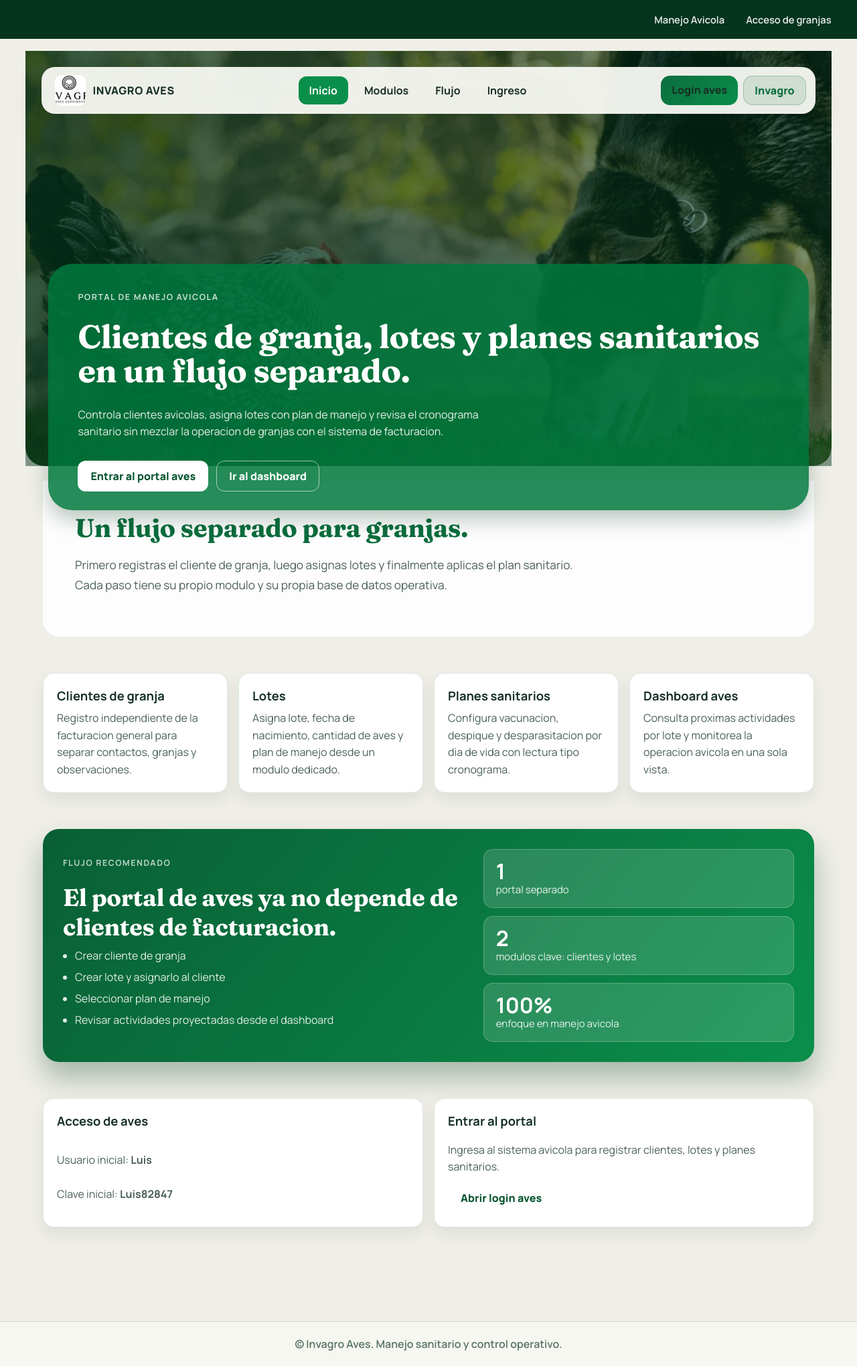
After one commit to Luisfer8904/Sistema-de-facturacion-Invagro, a Flask app: page /aves in a window 1280 px wide. The commit adds this page. Shown: the whole page at 67% size. Run offline with Flask 3, Linux system fonts and the light colour scheme; parts of the project's set-up code (start-up, migrations or seed data) failed here and were passed over.

Commit message:
Separar portal aves con login y clientes propios

```diff
--- a/backend/app.py
+++ b/backend/app.py
@@ -44,8 +44,10 @@ from reportlab.platypus import (
 from models import (
     AbonoFactura,
     AjustesNegocio,
-    AvesCliente,
+    AvesGranjaCliente,
+    AvesLote,
     AvesPlan,
+    AvesUser,
     Categoria,
     Cliente,
     ChatAudit,
@@ -78,6 +80,24 @@ def create_app():
         )
     else:
         app.config["CHAT_DB_URI"] = None
+
+    with app.app_context():
+        db.create_all()
+        try:
+            aves_user = AvesUser.query.filter_by(username="Luis").first()
+            if not aves_user:
+                db.session.add(
+                    AvesUser(
+                        username="Luis",
+                        password=generate_password_hash("Luis82847"),
+                        nombre_completo="Luis",
+                        activo=True,
+                        fecha_creacion=datetime.utcnow(),
+                    )
+                )
+                db.session.commit()
+        except SQLAlchemyError:
+            db.session.rollback()
 
     app.config["CHAT_LLM_API_KEY"] = os.getenv("CHAT_LLM_API_KEY")
     app.config["CHAT_LLM_BASE_URL"] = os.getenv(
@@ -1528,6 +1548,10 @@ def create_app():
     def landing():
         return render_template("landing.html")
 
+    @app.get("/aves")
+    def aves_landing():
+        return render_template("aves_landing.html")
+
     def normalize_portal_target(raw_value):
         return "aves" if (raw_value or "").strip().lower() == "aves" else "interno"
 
@@ -1582,7 +1606,7 @@ def create_app():
     def build_aves_upcoming_activities(limit=None, days_ahead=None):
         today = datetime.utcnow().date()
         try:
-            clientes_aves = AvesCliente.query.filter_by(activo=True).all()
+            lotes_aves = AvesLote.query.filter_by(activo=True).all()
             planes_aves = AvesPlan.query.filter_by(activo=True).all()
         except SQLAlchemyError:
             db.session.rollback()
@@ -1596,17 +1620,17 @@ def create_app():
             planes_by_name.setdefault(key, []).append(plan_aves)
 
         activities = []
-        for cliente_aves in clientes_aves:
-            if not cliente_aves.fecha_nacimiento:
+        for lote_aves in lotes_aves:
+            if not lote_aves.fecha_nacimiento:
                 continue
-            client_plan_key = (cliente_aves.plan_nombre or "").strip().lower()
+            client_plan_key = (lote_aves.plan_nombre or "").strip().lower()
             selected_plans = planes_by_name.get(client_plan_key, [])
             if not selected_plans:
                 continue
             for plan_aves in selected_plans:
                 if plan_aves.edad_dias is None or plan_aves.edad_dias < 0:
                     continue
-                scheduled_date = cliente_aves.fecha_nacimiento + timedelta(
+                scheduled_date = lote_aves.fecha_nacimiento + timedelta(
                     days=int(plan_aves.edad_dias)
                 )
                 if scheduled_date < today:
@@ -1616,9 +1640,9 @@ def create_app():
                     continue
                 activities.append(
                     {
-                        "lote_nombre": cliente_aves.nombre,
-                        "cliente_nombre": cliente_aves.encargado or "-",
-                        "lote_id": cliente_aves.id,
+                        "lote_nombre": lote_aves.nombre,
+                        "cliente_nombre": lote_aves.encargado or "Cliente sin asignar",
+                        "lote_id": lote_aves.id,
                         "plan_nombre": plan_aves.plan_nombre,
                         "actividad_nombre": plan_aves.nombre,
                         "tipo": plan_aves.tipo,
@@ -1664,7 +1688,10 @@ def create_app():
                 )
 
             try:
-                user = User.query.filter_by(username=username, activo=True).first()
+                if portal_target == "aves":
+                    user = AvesUser.query.filter_by(username=username, activo=True).first()
+                else:
+                    user = User.query.filter_by(username=username, activo=True).first()
             except SQLAlchemyError:
                 return render_template(
                     "login.html",
@@ -1754,8 +1781,8 @@ def create_app():
         if not session.get("user"):
             return redirect(url_for("login", portal="aves"))
         try:
-            aves_clientes_count = Cliente.query.count()
-            aves_lotes_count = AvesCliente.query.filter_by(activo=True).count()
+            aves_clientes_count = AvesGranjaCliente.query.filter_by(activo=True).count()
+            aves_lotes_count = AvesLote.query.filter_by(activo=True).count()
             aves_planes_count = (
                 db.session.query(func.count(func.distinct(AvesPlan.plan_nombre)))
                 .filter(AvesPlan.activo.is_(True))
@@ -1791,21 +1818,27 @@ def create_app():
         error = None
         form_values = {
             "nombre": "",
+            "contacto": "",
             "telefono": "",
             "email": "",
             "direccion": "",
+            "observaciones": "",
         }
 
         if request.method == "POST":
             nombre = (request.form.get("nombre") or "").strip()
+            contacto = (request.form.get("contacto") or "").strip() or None
             telefono = (request.form.get("telefono") or "").strip() or None
             email = (request.form.get("email") or "").strip() or None
             direccion = (request.form.get("direccion") or "").strip() or None
+            observaciones = (request.form.get("observaciones") or "").strip() or None
             form_values = {
                 "nombre": nombre,
+                "contacto": contacto or "",
                 "telefono": telefono or "",
                 "email": email or "",
                 "direccion": direccion or "",
+                "observaciones": observaciones or "",
             }
 
             if not nombre:
@@ -1813,11 +1846,14 @@ def create_app():
 
             if not error:
                 try:
-                    cliente = Cliente(
+                    cliente = AvesGranjaCliente(
                         nombre=nombre,
+                        contacto=contacto,
                         telefono=telefono,
                         email=email,
                         direccion=direccion,
+                        observaciones=observaciones,
+                        activo=True,
                         fecha_registro=datetime.utcnow(),
                     )
                     db.session.add(cliente)
@@ -1828,7 +1864,7 @@ def create_app():
                     error = "No se pudo guardar el cliente."
 
         try:
-            clientes_count = Cliente.query.count()
+            clientes_count = AvesGranjaCliente.query.filter_by(activo=True).count()
         except SQLAlchemyError:
             db.session.rollback()
             clientes_count = 0
@@ -1871,7 +1907,9 @@ def create_app():
             plan_names = [group["name"] for group in plan_groups if group["is_complete"]]
             incomplete_plan_groups = [group for group in plan_groups if not group["is_complete"]]
             clientes_options = (
-                Cliente.query.order_by(Cliente.nombre.asc(), Cliente.id.asc()).all()
+                AvesGranjaCliente.query.filter_by(activo=True)
+                .order_by(AvesGranjaCliente.nombre.asc(), AvesGranjaCliente.id.asc())
+                .all()
             )
         except SQLAlchemyError:
             db.session.rollback()
@@ -1931,7 +1969,7 @@ def create_app():
 
             if not error:
                 try:
-                    lote = AvesCliente(
+                    lote = AvesLote(
                         nombre=nombre,
                         encargado=cliente_selected.nombre,
                         telefono=cliente_selected.telefono,
@@ -1951,8 +1989,8 @@ def create_app():
 
         try:
             lotes_raw = (
-                AvesCliente.query.filter_by(activo=True)
-                .order_by(AvesCliente.fecha_registro.desc(), AvesCliente.id.desc())
+                AvesLote.query.filter_by(activo=True)
+                .order_by(AvesLote.fecha_registro.desc(), AvesLote.id.desc())
                 .all()
             )
         except SQLAlchemyError:
--- /dev/null
+++ b/backend/templates/aves_landing.html
@@ -0,0 +1,133 @@
+<!doctype html>
+<html lang="es">
+  <head>
+    <meta charset="utf-8" />
+    <meta name="viewport" content="width=device-width, initial-scale=1" />
+    <title>Invagro Aves | Manejo y Sanidad</title>
+    <link rel="icon" href="/static/assets/logo-cuadrado.png" />
+    <link rel="preconnect" href="https://fonts.googleapis.com" />
+    <link rel="preconnect" href="https://fonts.gstatic.com" crossorigin />
+    <link
+      href="https://fonts.googleapis.com/css2?family=Fraunces:opsz,wght@9..144,500;9..144,700&family=Manrope:wght@400;500;600;700;800&display=swap"
+      rel="stylesheet"
+    />
+    <link rel="stylesheet" href="/static/css/styles.css" />
+  </head>
+  <body class="page landing-page landing-v2">
+    <header class="landing-v2-topbar">
+      <div class="landing-v2-topbar-inner">
+        <a href="#modulos">Manejo Avicola</a>
+        <a href="#ingreso">Acceso de granjas</a>
+      </div>
+    </header>
+
+    <main class="landing-v2-main">
+      <section class="landing-v2-hero hero-section" id="inicio">
+        <div class="landing-v2-mainnav">
+          <div class="landing-v2-brand">
+            <img src="/static/assets/logo.jpg" alt="Logo Invagro" />
+            <strong>Invagro Aves</strong>
+          </div>
+          <nav class="landing-v2-menu">
+            <a href="#inicio" class="is-active">Inicio</a>
+            <a href="#modulos">Modulos</a>
+            <a href="#flujo">Flujo</a>
+            <a href="#ingreso">Ingreso</a>
+          </nav>
+          <div class="landing-v2-nav-actions">
+            <a class="landing-v2-nav-cta" href="/login?portal=aves">Login aves</a>
+            <a class="landing-v2-nav-cta secondary" href="/">Invagro</a>
+          </div>
+        </div>
+
+        <div class="landing-v2-hero-card hero-overlay">
+          <p class="landing-v2-kicker">Portal de manejo avicola</p>
+          <h1 class="hero-title">Clientes de granja, lotes y planes sanitarios en un flujo separado.</h1>
+          <p class="hero-description">
+            Controla clientes avicolas, asigna lotes con plan de manejo y revisa el cronograma sanitario
+            sin mezclar la operacion de granjas con el sistema de facturacion.
+          </p>
+          <div class="landing-v2-hero-actions hero-buttons" id="ingreso">
+            <a class="landing-v2-btn primary" href="/login?portal=aves">Entrar al portal aves</a>
+            <a class="landing-v2-btn ghost" href="/dashboard-aves">Ir al dashboard</a>
+          </div>
+        </div>
+      </section>
+
+      <section class="landing-v2-intro" id="modulos">
+        <div class="landing-v2-intro-card">
+          <h2>Un flujo separado para granjas.</h2>
+          <p>
+            Primero registras el cliente de granja, luego asignas lotes y finalmente aplicas
+            el plan sanitario. Cada paso tiene su propio modulo y su propia base de datos operativa.
+          </p>
+        </div>
+      </section>
+
+      <section class="landing-v2-section">
+        <div class="landing-v2-grid">
+          <article class="landing-v2-card">
+            <h3>Clientes de granja</h3>
+            <p>Registro independiente de la facturacion general para separar contactos, granjas y observaciones.</p>
+          </article>
+          <article class="landing-v2-card">
+            <h3>Lotes</h3>
+            <p>Asigna lote, fecha de nacimiento, cantidad de aves y plan de manejo desde un modulo dedicado.</p>
+          </article>
+          <article class="landing-v2-card">
+            <h3>Planes sanitarios</h3>
+            <p>Configura vacunacion, despique y desparasitacion por dia de vida con lectura tipo cronograma.</p>
+          </article>
+          <article class="landing-v2-card">
+            <h3>Dashboard aves</h3>
+            <p>Consulta proximas actividades por lote y monitorea la operacion avicola en una sola vista.</p>
+          </article>
+        </div>
+      </section>
+
+      <section class="landing-v2-section landing-v2-highlight" id="flujo">
+        <div class="landing-v2-highlight-copy">
+          <p class="landing-v2-kicker">Flujo recomendado</p>
+          <h2>El portal de aves ya no depende de clientes de facturacion.</h2>
+          <ul>
+            <li>Crear cliente de granja</li>
+            <li>Crear lote y asignarlo al cliente</li>
+            <li>Seleccionar plan de manejo</li>
+            <li>Revisar actividades proyectadas desde el dashboard</li>
+          </ul>
+        </div>
+        <div class="landing-v2-highlight-stats">
+          <article>
+            <strong>1</strong>
+            <span>portal separado</span>
+          </article>
+          <article>
+            <strong>2</strong>
+            <span>modulos clave: clientes y lotes</span>
+          </article>
+          <article>
+            <strong>100%</strong>
+            <span>enfoque en manejo avicola</span>
+          </article>
+        </div>
+      </section>
+
+      <section class="landing-v2-section landing-v2-contact">
+        <div class="landing-v2-contact-grid">
+          <article class="landing-v2-card contact">
+            <h3>Acceso de aves</h3>
+            <p>Usuario inicial: <strong>Luis</strong></p>
+            <p>Clave inicial: <strong>Luis82847</strong></p>
+          </article>
+          <article class="landing-v2-card contact">
+            <h3>Entrar al portal</h3>
+            <p>Ingresa al sistema avicola para registrar clientes, lotes y planes sanitarios.</p>
+            <a class="landing-v2-btn primary" href="/login?portal=aves">Abrir login aves</a>
+          </article>
+        </div>
+      </section>
+    </main>
+
+    <footer class="landing-v2-footer">© Invagro Aves. Manejo sanitario y control operativo.</footer>
+  </body>
+</html>
--- a/backend/templates/landing.html
+++ b/backend/templates/landing.html
@@ -36,7 +36,7 @@
           </nav>
           <div class="landing-v2-nav-actions">
             <a class="landing-v2-nav-cta" href="/login">Portal Interno</a>
-            <a class="landing-v2-nav-cta secondary" href="/login?portal=aves">Portal Aves</a>
+            <a class="landing-v2-nav-cta secondary" href="/aves">Portal Aves</a>
           </div>
         </div>
 
@@ -49,7 +49,7 @@
           </p>
           <div class="landing-v2-hero-actions hero-buttons">
             <a class="landing-v2-btn primary" href="#contacto">Hablar con ventas</a>
-            <a class="landing-v2-btn ghost" href="/login">Ingresar al sistema</a>
+            <a class="landing-v2-btn ghost" href="/aves">Portal aves</a>
           </div>
         </div>
       </section>
```
Also changed, not shown: backend/models.py (+43 -16 lines), backend/templates/aves_clientes.html (+8 -0 lines), backend/templates/login.html (+20 -4 lines), scripts/create_aves_tables_mysql.sql (added, +23 -0 lines).
